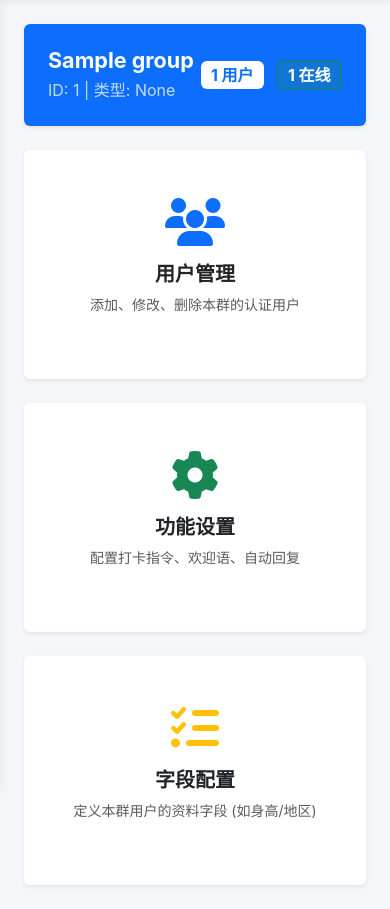
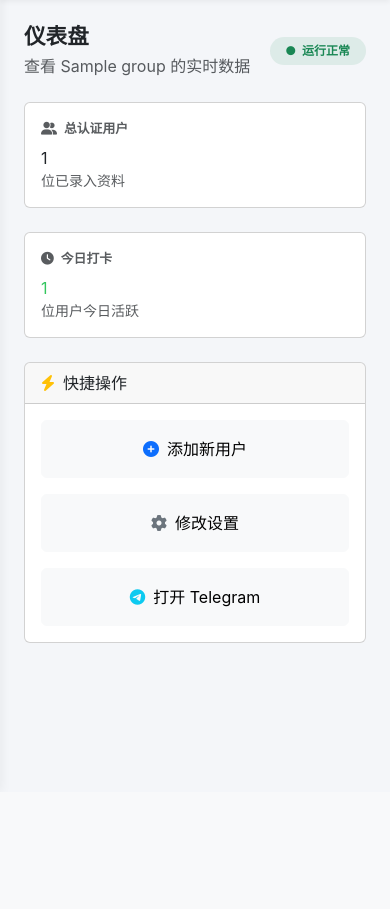
Before and after one commit to Szchiji/-, a Flask app: page /core/group/1/dashboard in a window 390 px wide. Shown: the part 52-961 px from the top of the page. After the commit the page ends 695 px from the top, so only its background shows below. Run offline with Flask 3, Linux system fonts and the light colour scheme; the visitor is signed in with stand-in values (Sample User, id 1); tables that the repository leaves empty hold one stand-in row (values such as "Sample post"); parts of the project's set-up code (start-up, migrations or seed data) failed here and were passed over.

Commit message:
Update dashboard.html

```diff
--- a/app/modules/core/templates/dashboard.html
+++ b/app/modules/core/templates/dashboard.html
@@ -1,55 +1,71 @@
 {% extends "base.html" %}
+
 {% block content %}
-<div class="row mb-4">
+<div class="d-flex justify-content-between align-items-center mb-4">
+    <div>
+        <h4 class="fw-bold mb-1">仪表盘</h4>
+        <p class="text-muted mb-0">查看 {{ current_group.title }} 的实时数据</p>
+    </div>
+    <span class="badge bg-success bg-opacity-10 text-success px-3 py-2 rounded-pill">
+        <i class="fa-solid fa-circle fa-xs me-1"></i> 运行正常
+    </span>
+</div>
+
+<div class="row g-4">
+    <!-- 总用户卡片 -->
+    <div class="col-md-6 col-lg-6">
+        <div class="card stat-card">
+            <div class="card-body">
+                <div class="mb-2 text-muted text-uppercase fw-bold" style="font-size: 0.8rem;">
+                    <i class="fa-solid fa-user-group me-1"></i> 总认证用户
+                </div>
+                <div class="stat-num">{{ stats.users }}</div>
+                <div class="text-muted small">位已录入资料</div>
+            </div>
+        </div>
+    </div>
+
+    <!-- 今日打卡卡片 -->
+    <div class="col-md-6 col-lg-6">
+        <div class="card stat-card">
+            <div class="card-body">
+                <div class="mb-2 text-muted text-uppercase fw-bold" style="font-size: 0.8rem;">
+                    <i class="fa-solid fa-clock me-1"></i> 今日打卡
+                </div>
+                <div class="stat-num" style="background: linear-gradient(45deg, #34C759, #30B0C7); -webkit-background-clip: text; -webkit-text-fill-color: transparent;">
+                    {{ stats.online }}
+                </div>
+                <div class="text-muted small">位用户今日活跃</div>
+            </div>
+        </div>
+    </div>
+
+    <!-- 快捷入口 -->
     <div class="col-12">
-        <div class="card bg-primary text-white shadow-sm border-0">
-            <div class="card-body p-4 d-flex justify-content-between align-items-center">
-                <div>
-                    <h4 class="fw-bold mb-1">{{ group.title }}</h4>
-                    <p class="mb-0 opacity-75">ID: {{ group.chat_id }} | 类型: {{ group.type }}</p>
-                </div>
-                <div>
-                    <span class="badge bg-white text-primary fs-6">{{ stats.users }} 用户</span>
-                    <span class="badge bg-success bg-opacity-25 border border-success text-white ms-2 fs-6">{{ stats.online }} 在线</span>
+        <div class="card">
+            <div class="card-header">
+                <i class="fa-solid fa-bolt text-warning me-2"></i>快捷操作
+            </div>
+            <div class="card-body">
+                <div class="row g-3">
+                    <div class="col-md-4">
+                        <a href="/core/group/{{ current_group.id }}/users" class="btn btn-light w-100 py-3 d-flex align-items-center justify-content-center gap-2">
+                            <i class="fa-solid fa-plus-circle text-primary"></i> 添加新用户
+                        </a>
+                    </div>
+                    <div class="col-md-4">
+                        <a href="/core/group/{{ current_group.id }}/settings" class="btn btn-light w-100 py-3 d-flex align-items-center justify-content-center gap-2">
+                            <i class="fa-solid fa-gear text-secondary"></i> 修改设置
+                        </a>
+                    </div>
+                    <div class="col-md-4">
+                        <a href="https://t.me/" target="_blank" class="btn btn-light w-100 py-3 d-flex align-items-center justify-content-center gap-2">
+                            <i class="fa-brands fa-telegram text-info"></i> 打开 Telegram
+                        </a>
+                    </div>
                 </div>
             </div>
         </div>
     </div>
 </div>
-
-<div class="row g-4">
-    <!-- 快捷入口卡片 -->
-    <div class="col-md-4">
-        <a href="/core/group/{{ group.id }}/users" class="card h-100 shadow-sm border-0 text-decoration-none hover-card">
-            <div class="card-body text-center p-5">
-                <i class="fa-solid fa-users fa-3x text-primary mb-3"></i>
-                <h5 class="fw-bold text-dark">用户管理</h5>
-                <p class="text-muted small">添加、修改、删除本群的认证用户</p>
-            </div>
-        </a>
-    </div>
-    <div class="col-md-4">
-        <a href="/core/group/{{ group.id }}/settings" class="card h-100 shadow-sm border-0 text-decoration-none hover-card">
-            <div class="card-body text-center p-5">
-                <i class="fa-solid fa-gear fa-3x text-success mb-3"></i>
-                <h5 class="fw-bold text-dark">功能设置</h5>
-                <p class="text-muted small">配置打卡指令、欢迎语、自动回复</p>
-            </div>
-        </a>
-    </div>
-    <div class="col-md-4">
-        <a href="/core/group/{{ group.id }}/fields" class="card h-100 shadow-sm border-0 text-decoration-none hover-card">
-            <div class="card-body text-center p-5">
-                <i class="fa-solid fa-list-check fa-3x text-warning mb-3"></i>
-                <h5 class="fw-bold text-dark">字段配置</h5>
-                <p class="text-muted small">定义本群用户的资料字段 (如身高/地区)</p>
-            </div>
-        </a>
-    </div>
-</div>
-
-<style>
-    .hover-card { transition: 0.3s; }
-    .hover-card:hover { transform: translateY(-5px); box-shadow: 0 10px 20px rgba(0,0,0,0.1) !important; }
-</style>
 {% endblock %}
```
